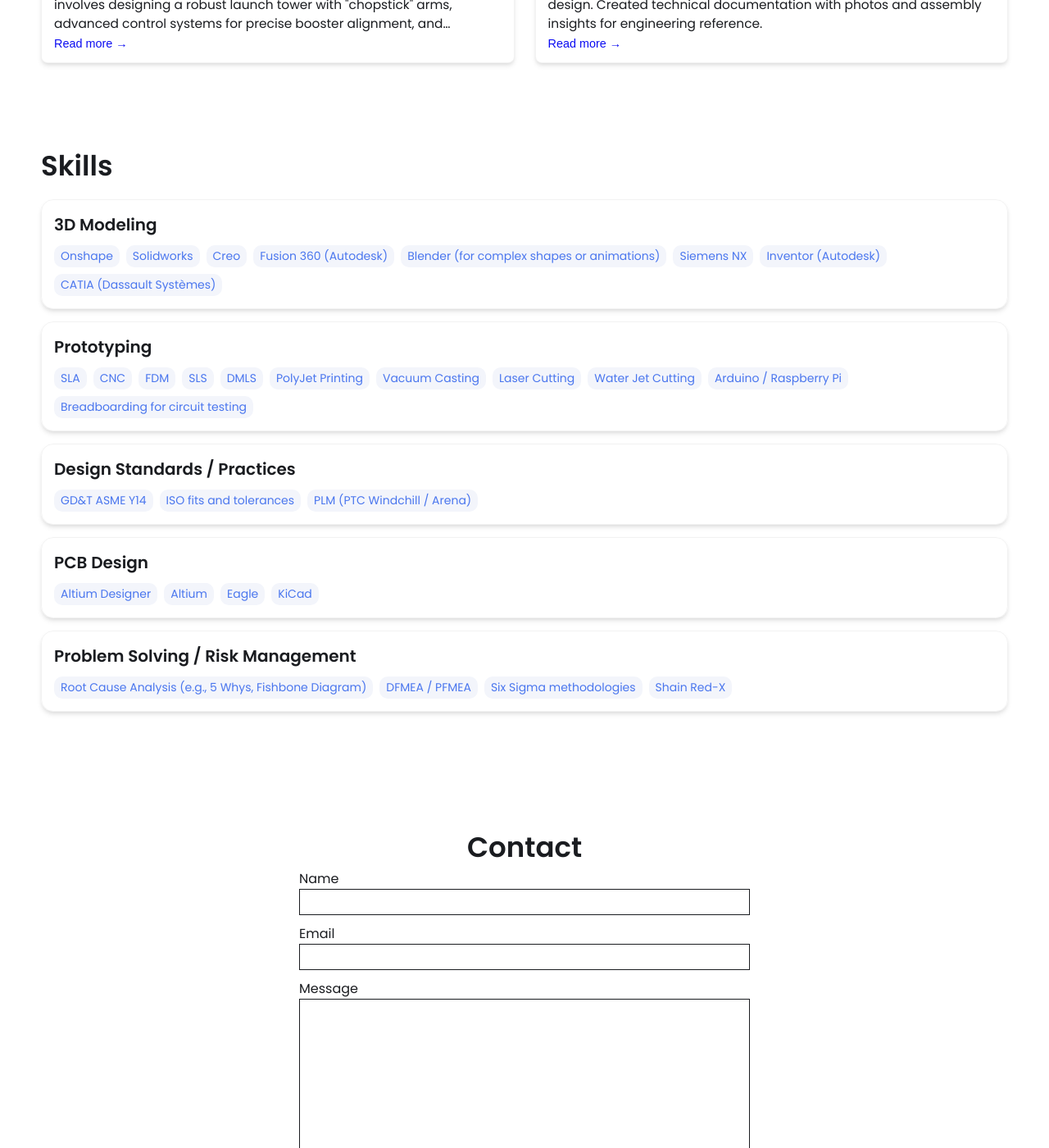
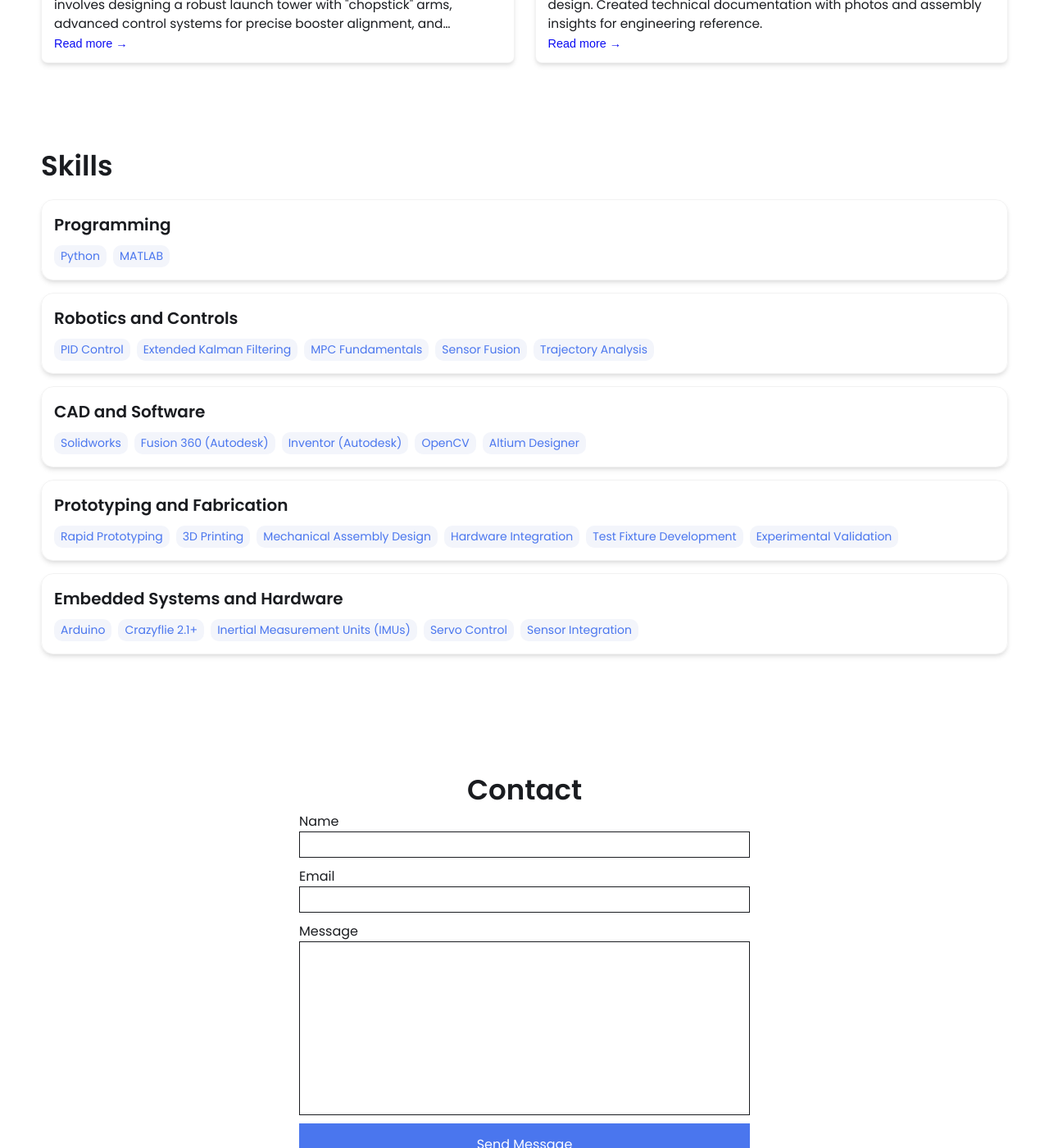
Before and after one commit to Emora97/emora97.github.io, a Jekyll site: the page built from index.html, in a window 1280 px wide and 1400 px high, scrolled down 1449 px. Shown: the whole window at 82% size. Built offline with Jekyll 4.4.1, drawn with Linux system fonts in a browser that asks for light colours; some of the changed text lies outside the part shown.

Commit message:
Modify portfolio details and skills section
Updated personal information and skills in the configuration file.

```diff
--- a/_config.yml
+++ b/_config.yml
@@ -7,17 +7,15 @@
 
 # Main Page Setup
 
-title: John Doe's Portfolio # This is what shows up in the tab of the browser
+title: Emiliano Mora
 
 
 
 # Hero Section
-name: John Doe
-headline: headline message
+name: Emiliano  Mora
+headline: Mechanical Engineer
 description: >- # dont remove this line. this will ignore all new lines until the next section
-  Write an awesome intro and discuss your highlights and qualification. You can edit this
-  line in _config.yml. It will appear in your document head meta (for
-  Google search results) and in your feed.xml site description.
+  Recent Illinois Institute of Technology graduate with experience in UAV experimentation, computer vision, embedded systems and control systems.
 
 # Place your profile image in /assets/images/profile-image/folder and edit the file name
 profile_image: ./assets/images/profile-image/avatar.jpeg
@@ -25,15 +23,15 @@ profile_image: ./assets/images/profile-image/avatar.jpeg
 
 # Link your resume
 # You can place your resume in assets/resume/{resume.pdf or add external link such as pdf saved in google drive
-resume-url: https://drive.google.com/file/d/13Z3duVzh-gguPU5r03oJVEE6rV9rd3DS/view?usp=sharing # or /assets/resume/resume.pdf
+resume-url: /assets/resume/resume.pdf # or /assets/resume/resume.pdf
 
 
 # Set up external links - this will show up as small icons next to your name.
 
 external-links:    # input only your own url slug. The icons with missing entries will not appear.
-  linkedin: test    # https://www.linkedin.com/in/{your url slug}
-  github: leea12    # https://github.com/{your url slug}
-  stackoverflow: test      # https://stackoverflow.com/users/{your url slug}
+  linkedin: www.linkedin.com/in/emilianomorame    # https://www.linkedin.com/in/{your url slug}
+  github: https://github.com/emora97    # https://github.com/{your url slug}
+  stackoverflow:      # https://stackoverflow.com/users/{your url slug}
   medium:            # https://medium.com/@{your url slug}
   x-twitter:   # https://x.com/{your url slug}
   threads:            # https://threads.net/@{your url slug}
@@ -45,50 +43,43 @@ external-links:    # input only your own url slug. The icons with missing entrie
 
 # Skills Section - Add the list of your Skills by categories/tools. The indentation for each level needs to be precise.
 skills:
-  - category: 3D Modeling
+  - category: Programming
     tools:
-    - Onshape
+    - Python
+    - MATLAB
+  - category: Robotics and Controls
+    tools:
+    - PID Control
+    - Extended Kalman Filtering
+    - MPC Fundamentals
+    - Sensor Fusion
+    - Trajectory Analysis
+  - category: CAD and Software
+    tools:
     - Solidworks
-    - Creo
     - Fusion 360 (Autodesk)
-    - Blender (for complex shapes or animations)
-    - Siemens NX
     - Inventor (Autodesk)
-    - CATIA (Dassault Systèmes)
-  - category: Prototyping
+    - OpenCV
+    - Altium Designer
+  - category: Prototyping and Fabrication
     tools:
-    - SLA
-    - CNC
-    - FDM
-    - SLS
-    - DMLS
-    - PolyJet Printing
-    - Vacuum Casting
-    - Laser Cutting
-    - Water Jet Cutting
-    - Arduino / Raspberry Pi
-    - Breadboarding for circuit testing
-  - category: Design Standards / Practices
+    - Rapid Prototyping
+    - 3D Printing
+    - Mechanical Assembly Design
+    - Hardware Integration
+    - Test Fixture Development
+    - Experimental Validation
+  - category: Embedded Systems and Hardware
     tools:
-    - GD&T ASME Y14
-    - ISO fits and tolerances
-    - PLM (PTC Windchill / Arena)
-  - category: PCB Design
-    tools:
-    - Altium Designer
-    - Altium
-    - Eagle
-    - KiCad
-  - category: Problem Solving / Risk Management
-    tools:
-    - Root Cause Analysis (e.g., 5 Whys, Fishbone Diagram)
-    - DFMEA / PFMEA
-    - Six Sigma methodologies
-    - Shain Red-X
+    - Arduino
+    - Crazyflie 2.1+
+    - Inertial Measurement Units (IMUs)
+    - Servo Control
+    - Sensor Integration
 
 
 # Contact Form Setup. Setup an account and copy over the key. When someone fills out the form, it will be received in your email.
-formspree-key:   https://formspree.io/f/{8-digit key}
+formspree-key:   https://formspree.io/f/xzdqglbn
 
 
 
```
